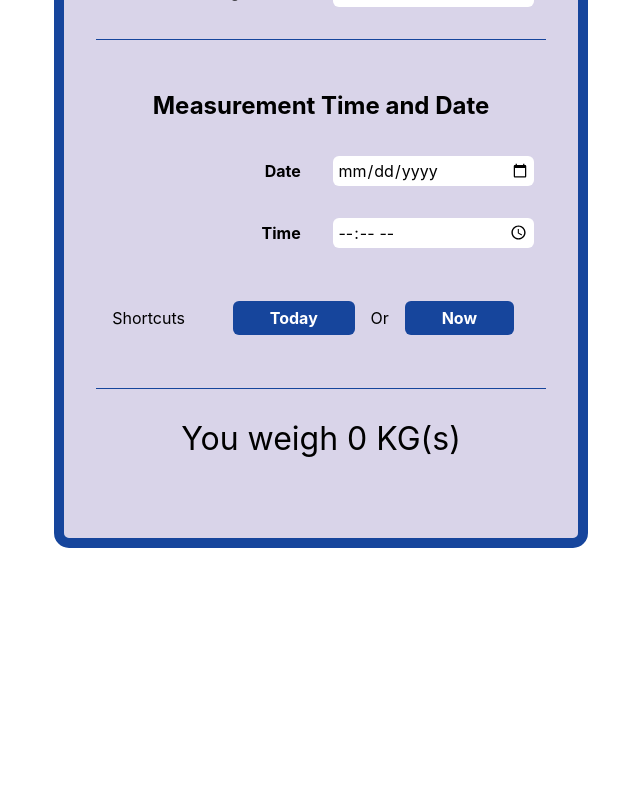
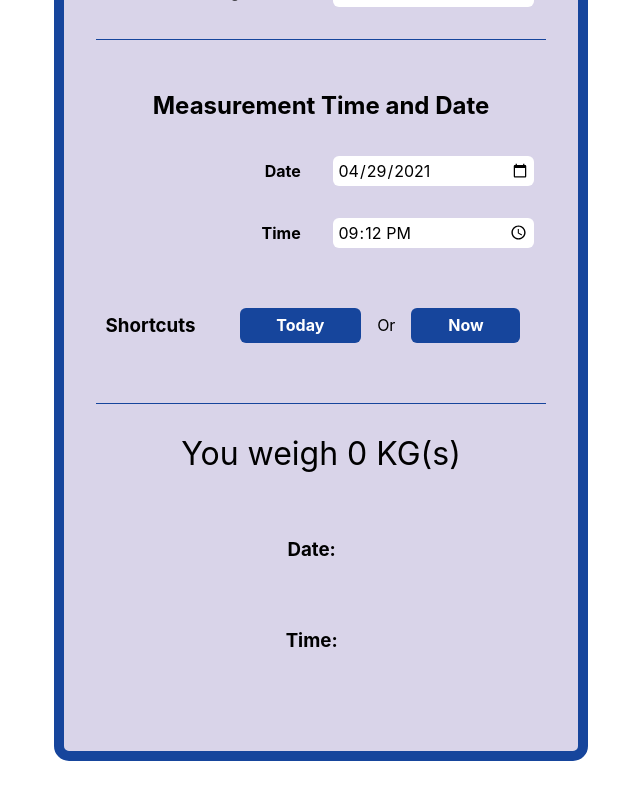
Before and after one commit to aziznal/react_weight_tracker, a React (Create React App) app: page / in a window 1280 px wide. Shown: the part 478-1278 px from the top of the page, without its empty margins (319-959 px from the left). Before the commit the page ends 1176 px from the top, so only its background shows below. Built offline with nearby package versions, Linux system fonts and the light colour scheme.

Commit message:
Implement Date field and shortcut buttons and Add bins for them.

```diff
--- a/src/App.js
+++ b/src/App.js
@@ -33,11 +33,38 @@ const App = () => {
         updateUnit={setUnit}
         currentUnit={currentUnit}
 
+        updateDate={setMeasureDate}
+        updateTime={setMeasureTime}
+
       />
 
       <div className="separator"></div>
 
       <WeightDisplay currentUnit={currentUnit} weight={weight} />
+
+
+      <div className="column">
+
+        <div className="row">
+          <h3 style={{ marginRight: "1em" }}>
+            Date:
+          </h3>
+
+          <span>{measureDate}</span>
+        </div>
+
+        <div className="row">
+          <h3 style={{ marginRight: "1em" }}>
+            Time:
+          </h3>
+
+          <span>{measureTime}</span>
+
+        </div>
+
+      </div>
+
+
 
     </div>
 
--- a/src/components/WeightForm.js
+++ b/src/components/WeightForm.js
@@ -3,7 +3,7 @@ import PropTypes from 'prop-types';
 import WeightField from './WeightFormComponents/weightField';
 import DateField from './WeightFormComponents/dateField';
 
-const WeightForm = ({ currentUnit, updateWeight, updateUnit }) => {
+const WeightForm = ({ currentUnit, updateWeight, updateUnit, updateDate, updateTime}) => {
 
   function handleSubmit(e) {
     e.preventDefault();
@@ -22,7 +22,7 @@ const WeightForm = ({ currentUnit, updateWeight, updateUnit }) => {
 
       <div className="separator"></div>
 
-      <DateField />
+      <DateField updateDate={updateDate} updateTime={updateTime} />
 
     </form >
   )
@@ -32,7 +32,10 @@ WeightForm.propTypes = {
 
   currentUnit: PropTypes.string.isRequired,
   updateWeight: PropTypes.func.isRequired,
-  updateUnit: PropTypes.func.isRequired
+  updateUnit: PropTypes.func.isRequired,
+
+  updateDate: PropTypes.func.isRequired,
+  updateTime: PropTypes.func.isRequired,
 
 }
 
--- a/src/components/WeightFormComponents/DateFieldComponents/autoDate.js
+++ b/src/components/WeightFormComponents/DateFieldComponents/autoDate.js
@@ -1,19 +1,62 @@
-import React from 'react'
+import {PropTypes} from 'prop-types';
 
-const AutoDateInput = () => {
+
+function getDateOfToday() {
+  return new Date().toJSON().slice(0,10);
+}
+
+function getTimeRightNow() {
+  return new Date().toJSON().slice(11,16);
+}
+
+
+const AutoDateInput = ({ updateDate, updateTime }) => {
+
+
   return (
     <div className="row">
 
-      <span style={{marginRight: "2em"}}>Shortcuts</span>
+      <h3 style={{marginRight: "1.5em"}}>Shortcuts</h3>
 
-      <button className="btn">Today</button>
+      <button
+
+        className="btn"
+
+        onClick={() => updateDate(getDateOfToday)}
+
+      >
+
+          Today
+      </button>
 
       <span>Or</span>
 
-      <button className="btn">Now</button>
+      <button
+
+        className="btn"
+
+        onClick={() => updateTime(getTimeRightNow())}
+
+      >
+        Now
+
+      </button>
 
     </div>
   )
 }
 
+
+AutoDateInput.propTypes = {
+
+  updateDate: PropTypes.func.isRequired,
+  updateTime: PropTypes.func.isRequired
+
+}
+
 export default AutoDateInput
+
+export {
+  getDateOfToday,
+  getTimeRightNow
+}
--- a/src/components/WeightFormComponents/DateFieldComponents/manualDate.js
+++ b/src/components/WeightFormComponents/DateFieldComponents/manualDate.js
@@ -1,6 +1,8 @@
+import {PropTypes} from 'prop-types';
 
 
-const ManualDateInput = () => {
+const ManualDateInput = ({ updateDate, updateTime, dateFieldVal, timeFieldVal }) => {
+
   return (
 
     <div className="column">
@@ -9,16 +11,41 @@ const ManualDateInput = () => {
 
       <div className="row">
         <label htmlFor="date">Date</label>
-        <input className="input-field date-input" type="date" id="date-field" />
+
+        <input
+          className="input-field datetime-input"
+          type="date"
+          id="date-field"
+          defaultValue= {dateFieldVal}
+          onChange={(e) => updateDate(e)}
+        />
+
       </div>
 
       <div className="row">
-        <label htmlFor="date">Time</label>
-        <input className="input-field date-input" type="time" id="date-field" />
+        <label htmlFor="time">Time</label>
+
+        <input
+          className="input-field datetime-input"
+          type="time"
+          defaultValue={timeFieldVal}
+          id="time-field"
+          onChange={(e) => updateTime(e)}
+        />
+
       </div>
     </div >
 
   )
 }
 
+
+ManualDateInput.propTypes = {
+
+  updateDate: PropTypes.func.isRequired,
+  updateTime: PropTypes.func.isRequired
+
+}
+
+
 export default ManualDateInput
--- a/src/components/WeightFormComponents/dateField.js
+++ b/src/components/WeightFormComponents/dateField.js
@@ -1,17 +1,84 @@
+import { PropTypes } from 'prop-types';
+
+
 import ManualDateInput from './DateFieldComponents/manualDate';
-import AutoDateInput from './DateFieldComponents/autoDate';
+import AutoDateInput, {getDateOfToday, getTimeRightNow} from './DateFieldComponents/autoDate';
 
-const DateField = () => {
+const DateField = ({ updateDate, updateTime }) => {
+
+
+  function getTimeFromField() {
+    let timeField = document.getElementById("time-field");
+
+    let fieldVal = timeField.value;
+
+    return fieldVal;
+
+  }
+
+  function getDateFromField() {
+    let dateField = document.getElementById("date-field");
+
+    let fieldVal = dateField.value;
+
+    return fieldVal;
+
+  }
+
+
+  function updateDateWrapper(event) {
+
+    event.preventDefault();
+
+    let dateVal = getDateFromField();
+
+    updateDate(dateVal);
+
+  }
+
+  function updateTimeWrapper(event) {
+
+    event.preventDefault();
+
+    let timeVal = getTimeFromField();
+
+    updateTime(timeVal);
+
+  }
+
+
+
   return (
 
     <div className="container column">
 
-      <ManualDateInput />
+      <ManualDateInput
 
-      <AutoDateInput />
+        updateDate={updateDateWrapper}
+        updateTime={updateTimeWrapper}
+
+        dateFieldVal={getDateOfToday()}
+        timeFieldVal={getTimeRightNow()}
+
+      />
+
+      <AutoDateInput
+
+        updateDate={updateDate}
+
+        updateTime={updateTime}
+      />
 
     </div >
   )
 }
 
+
+DateField.propTypes = {
+
+  updateDate: PropTypes.func.isRequired,
+  updateTime: PropTypes.func.isRequired
+
+}
+
 export default DateField
```
